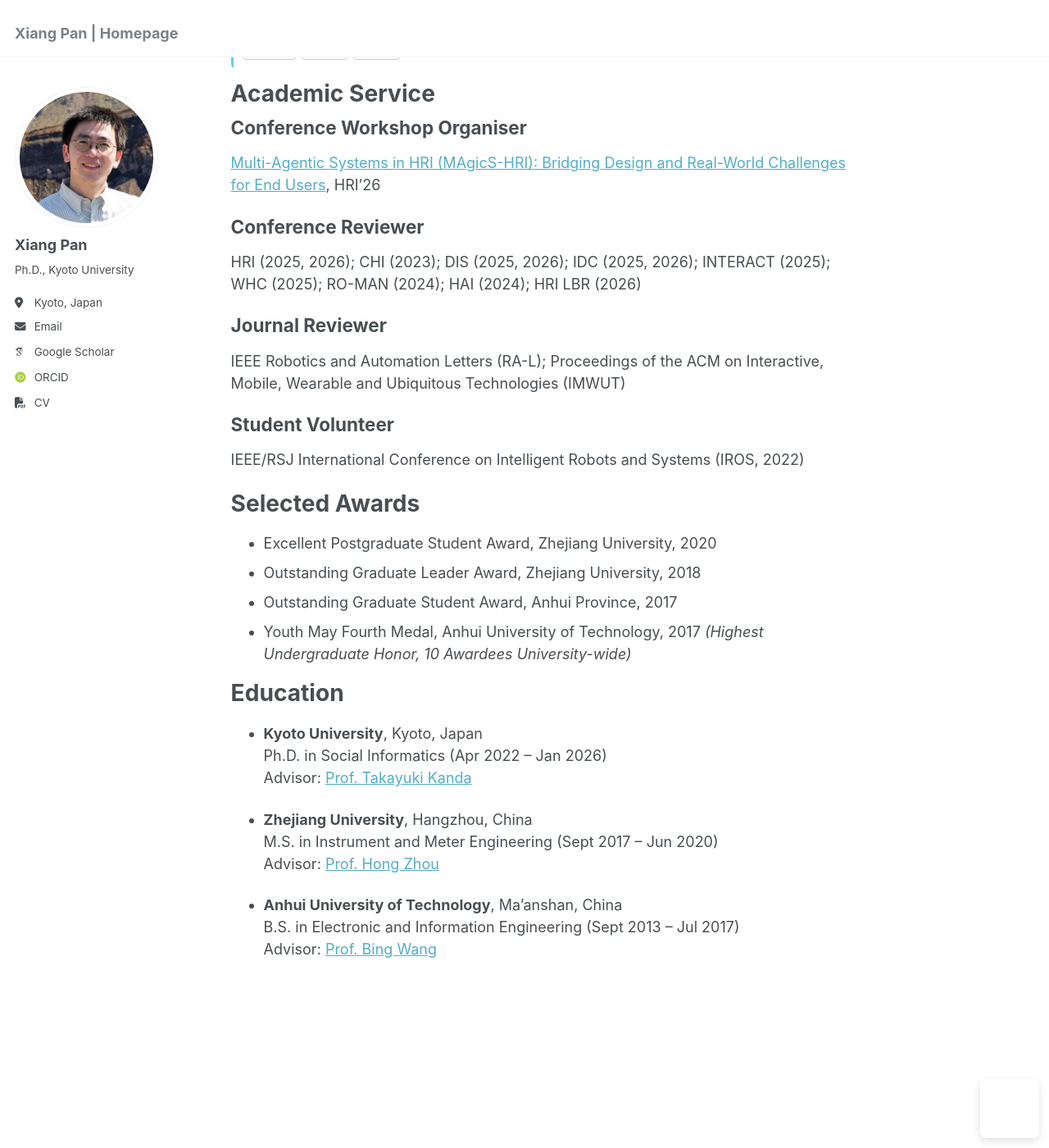
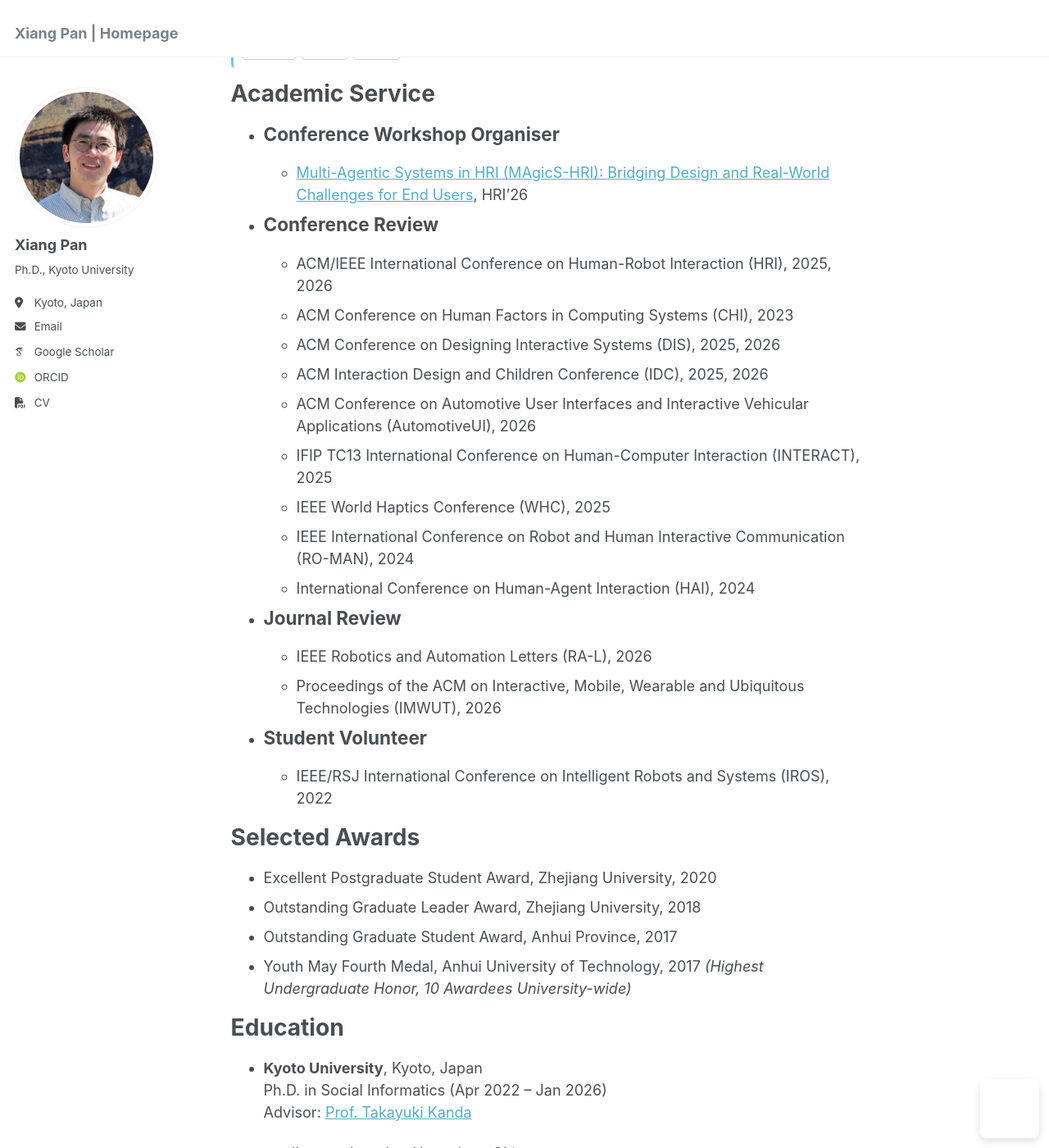
Before and after one commit to pan-xiang/pan-xiang.github.io, a Jekyll site: the page built from _pages/about.md, in a window 1280 px wide and 1400 px high, scrolled down 1279 px. Shown: the whole window at 82% size. Built offline with Jekyll 4.4.1, drawn with Linux system fonts in a browser that asks for light colours; some web fonts are replaced; a script that is not in the unit is left out; part of the change alters nothing that is shown.

Commit message:
Update about.md

```diff
--- a/_pages/about.md
+++ b/_pages/about.md
@@ -97,26 +97,15 @@ More publications can be found on my [Google Scholar](https://scholar.google.com
 
 
 # Academic Service
-## Conference Workshop Organiser
-[Multi-Agentic Systems in HRI (MAgicS-HRI): Bridging Design and Real-World Challenges for End Users](https://sites.google.com/view/magics-hri/home), HRI'26
-
-## Conference Reviewer
-HRI (2025, 2026); CHI (2023); DIS (2025, 2026); IDC (2025, 2026); INTERACT (2025); WHC (2025); RO-MAN (2024); HAI (2024); HRI LBR (2026)
-
-## Journal Reviewer
-IEEE Robotics and Automation Letters (RA-L); Proceedings of the ACM on Interactive, Mobile, Wearable and Ubiquitous Technologies (IMWUT)
-
-## Student Volunteer
-IEEE/RSJ International Conference on Intelligent Robots and Systems (IROS, 2022)
-
-<!-- - ## Conference Workshop Organiser
-  - 2026 [Multi-Agentic Systems in HRI (MAgicS-HRI): Bridging Design and Real-World Challenges for End Users](https://sites.google.com/view/magics-hri/home), HRI’26
+- ## Conference Workshop Organiser
+  - [Multi-Agentic Systems in HRI (MAgicS-HRI): Bridging Design and Real-World Challenges for End Users](https://sites.google.com/view/magics-hri/home), HRI’26
 
 - ## Conference Review
+  - ACM/IEEE International Conference on Human-Robot Interaction (HRI), 2025, 2026
   - ACM Conference on Human Factors in Computing Systems (CHI), 2023
-  - ACM/IEEE International Conference on Human-Robot Interaction (HRI), 2025, 2026
   - ACM Conference on Designing Interactive Systems (DIS), 2025, 2026
   - ACM Interaction Design and Children Conference (IDC), 2025, 2026
+  - ACM Conference on Automotive User Interfaces and Interactive Vehicular Applications (AutomotiveUI), 2026
   - IFIP TC13 International Conference on Human-Computer Interaction (INTERACT), 2025
   - IEEE World Haptics Conference (WHC), 2025
   - IEEE International Conference on Robot and Human Interactive Communication (RO-MAN), 2024
@@ -127,7 +116,7 @@ IEEE/RSJ International Conference on Intelligent Robots and Systems (IROS, 2022)
   - Proceedings of the ACM on Interactive, Mobile, Wearable and Ubiquitous Technologies (IMWUT), 2026
 
 - ## Student Volunteer
-  - IEEE/RSJ International Conference on Intelligent Robots and Systems (IROS), 2022    -->
+  - IEEE/RSJ International Conference on Intelligent Robots and Systems (IROS), 2022
 
 
 # Selected Awards
```
